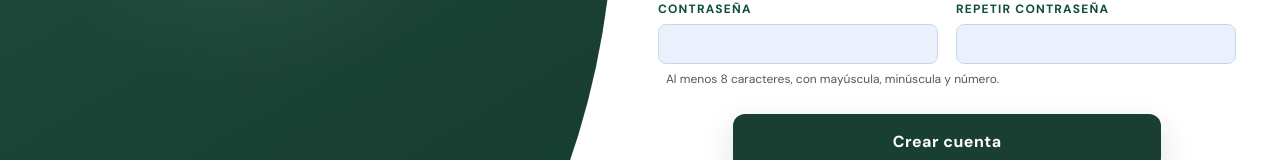
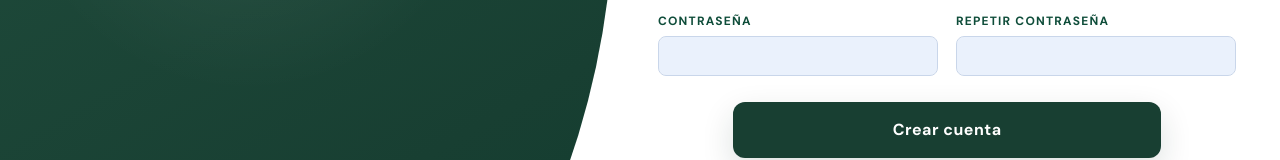
Before and after one commit to Pilargiannelli/UTN-DS26-GRUPO-11-, a React (Vite) app in the folder frontend/: page /crear-cuenta in a window 1280 px wide. Shown: the part 508-668 px from the top of the page. Built offline with nearby package versions, Linux system fonts and the light colour scheme; no server answers.

Commit message:
Modificaciones visuales formulario de autoregistro

```diff
--- a/frontend/src/components/RegistroPacienteForm.tsx
+++ b/frontend/src/components/RegistroPacienteForm.tsx
@@ -223,7 +223,6 @@ export function RegistroPacienteForm({ modo }: RegistroPacienteFormProps) {
                                 <Form.Group className="mb-3" controlId="reg-password">
                                     <Form.Label className="d-flex me-auto">Contraseña</Form.Label>
                                     <Form.Control type="password" autoComplete="new-password" {...register("password")} isInvalid={!!errors.password} />
-                                    <Form.Text>Al menos 8 caracteres, con mayúscula, minúscula y número.</Form.Text>
                                     <Form.Control.Feedback type="invalid"> {errors.password?.message} </Form.Control.Feedback>
                                 </Form.Group>
                             </Col>
```
